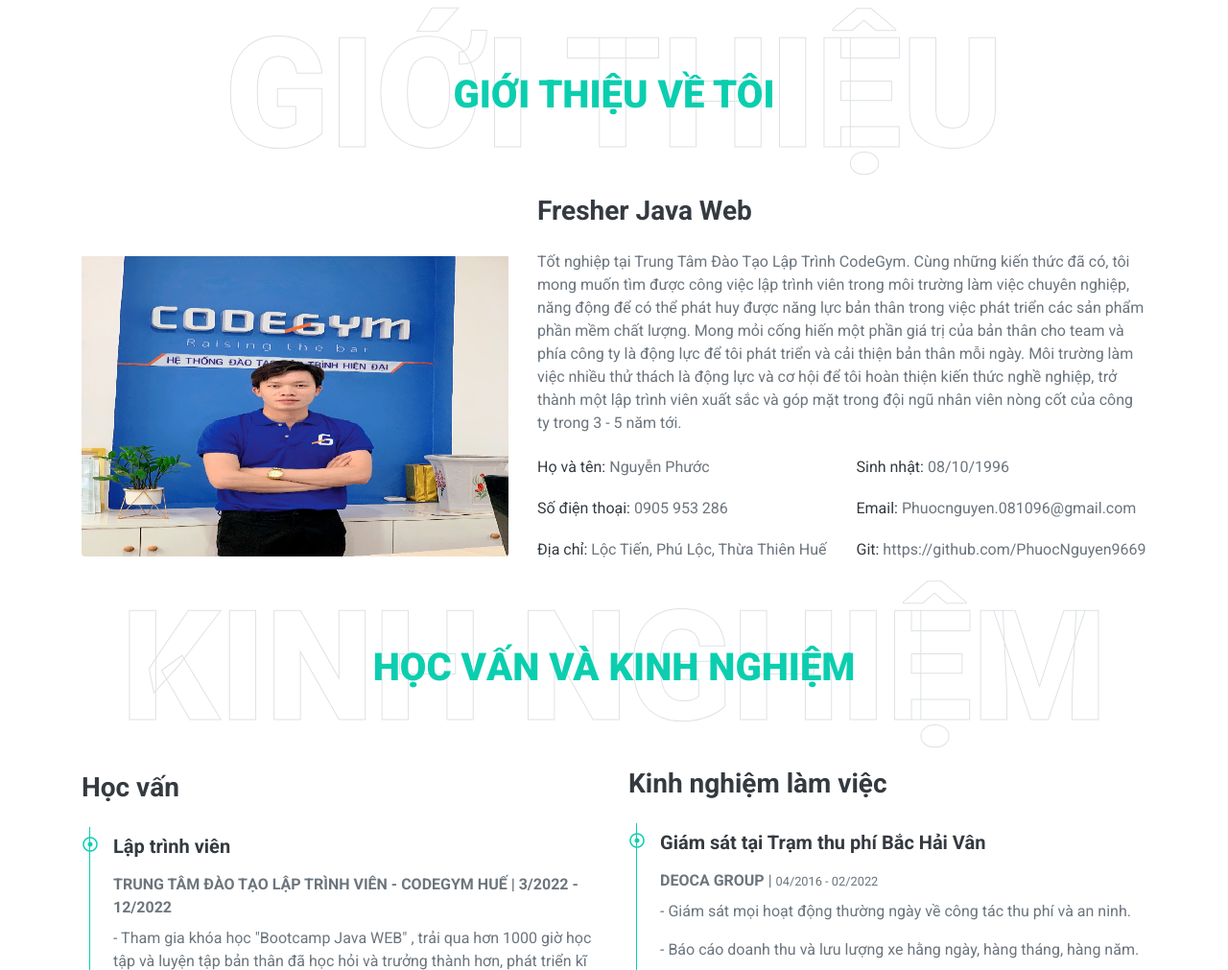
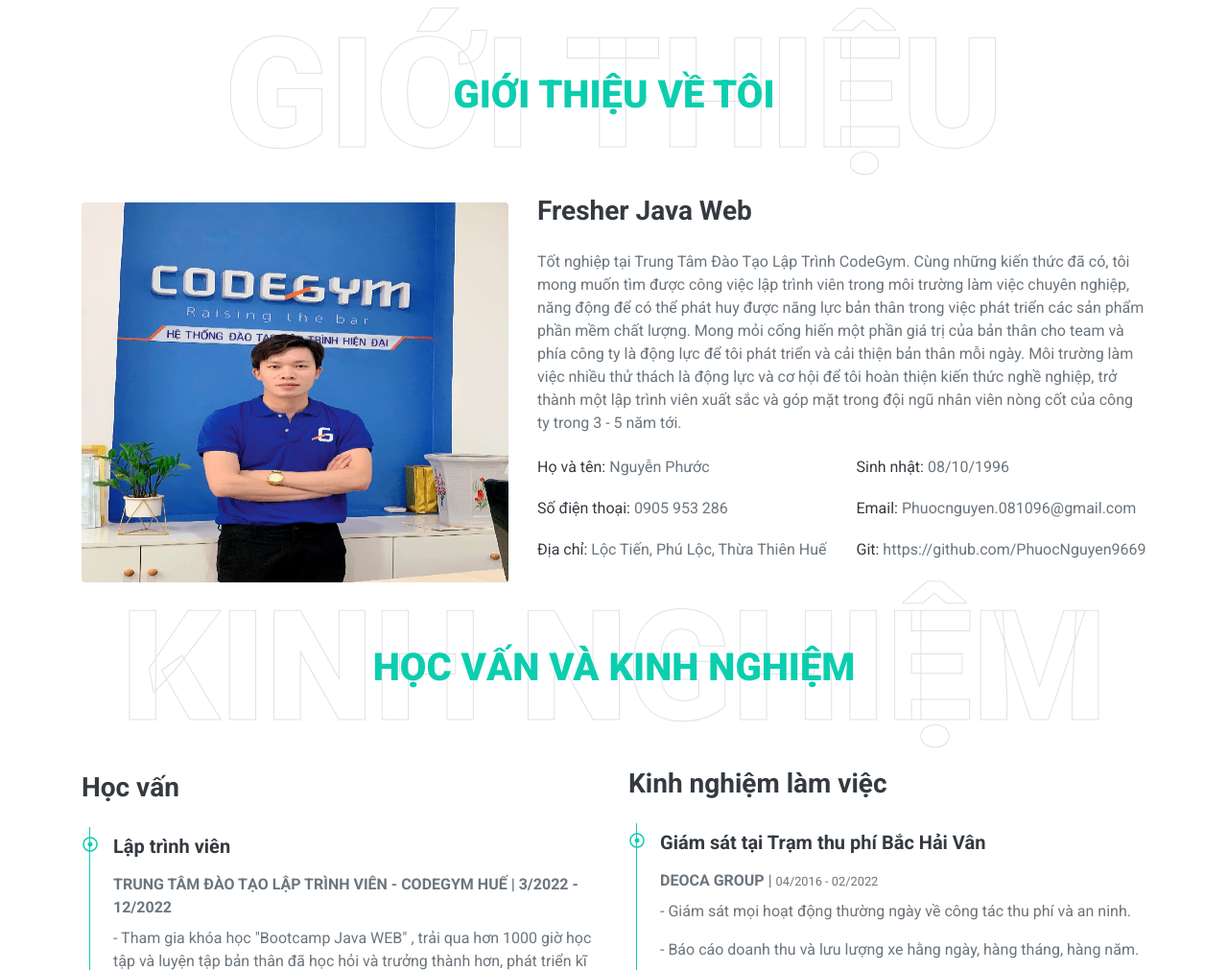
Before and after one commit to PhuocNguyen9669/Phuoc-Nguyen, a plain HTML site: page index.html in a window 1280 px wide. Shown: the part 893-1904 px from the top of the page at 96% size. Drawn offline with nearby package versions, Linux system fonts and the light colour scheme.

Commit message:
update19-12

```diff
--- a/index.html
+++ b/index.html
@@ -106,8 +106,7 @@
             </div>
             <div class="row align-items-center">
                 <div class="col-lg-5 pb-4 pb-lg-0">
-                    <img class="img-fluid rounded w-100" src="img/Phước (1).png" alt="" style="height: 343px;
-                    padding-top: 30px;">
+                    <img class="img-fluid rounded w-100" src="img/Phước (1).png" alt="Phuoc_Nguyen_CV" style="height:396px">
                 </div>
                 <div class="col-lg-7">
                     <h3 class="mb-4">Fresher Java Web</h3>
```
Also changed, not shown: img/PhuocNguyen.jpg (added).
